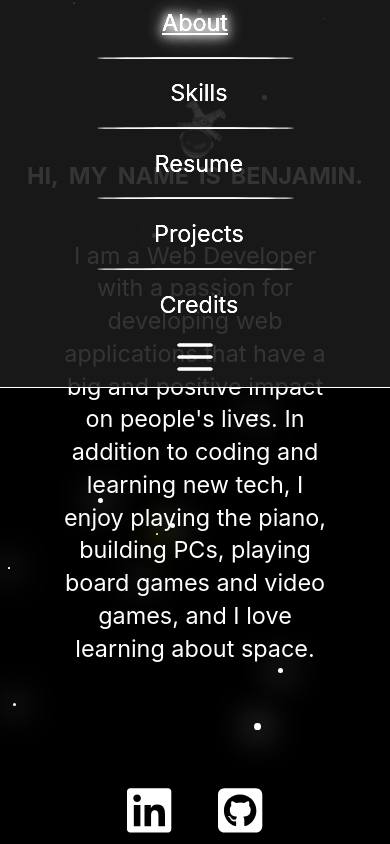
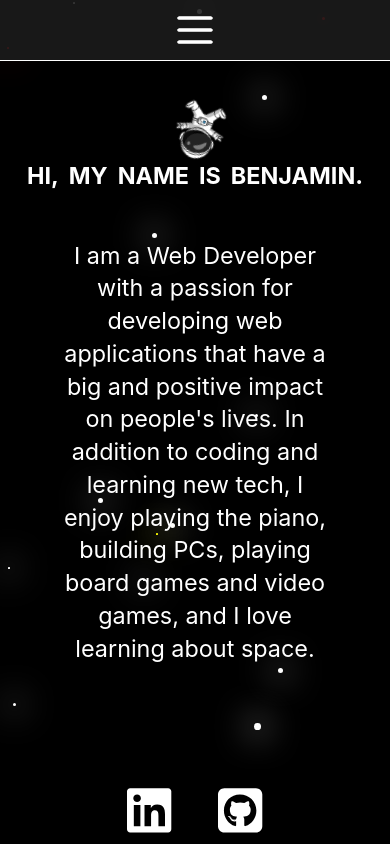
Before and after one commit to semanticsatiation/portfolio, a React (Create React App) app: page / in a window 390 px wide. Built offline with nearby package versions, Linux system fonts and the light colour scheme.

Commit message:
fix mobile layout

```diff
--- a/src/App.js
+++ b/src/App.js
@@ -62,6 +62,8 @@ function App() {
   const [skipWarp, setSkipWarp] = useState(false);
 
   const [mainProject, setMainProject] = useState(defaultProject);
+
+  const [hideMenu, setHideMenu] = useState(true);
 
   const handleResize = () => {
     setWindowStars();
@@ -232,6 +234,23 @@ function App() {
     }
   }
 
+  const setMenu = (state) => {
+    if (window.innerWidth < 500) {
+      setHideMenu(state);
+    }
+  }
+
+  const Links = <>
+    <a className={`glow ${currentLink === aboutLink ? ("current-link") : ("")}`} onClick={showAbout}>About</a>
+    <hr/>
+    <a className={`glow ${currentLink === skillsLink ? ("current-link") : ("")}`} onClick={showSkills}>Skills</a>
+    <hr/>
+    <a className="glow" href="https://docs.google.com/document/d/1DQPFYJIr2aiuMMZvjc8Qi7Gps8EPxye81WBZCx3o1Fw/edit?usp=sharing" target="_blank" rel="noreferrer noopener">Resume</a>
+    <hr/>
+    <a className={`glow ${currentLink === projectsLink ? ("current-link") : ("")}`} onClick={showProjects}>Projects</a>
+    <hr/>
+    <a className={`glow ${currentLink === creditsLink ? ("current-link") : ("")}`} onClick={showCredits}>Credits</a>
+  </>
 
   return (
     <div className="home-container">
@@ -267,17 +286,22 @@ function App() {
         )
       }
 
-      <nav className='home-links'>
-        <a className={`glow ${currentLink === aboutLink ? ("current-link") : ("")}`} onClick={showAbout}>About</a>
-        <hr/>
-        <a className={`glow ${currentLink === skillsLink ? ("current-link") : ("")}`} onClick={showSkills}>Skills</a>
-        <hr/>
-        <a className="glow" href="https://docs.google.com/document/d/1DQPFYJIr2aiuMMZvjc8Qi7Gps8EPxye81WBZCx3o1Fw/edit?usp=sharing" target="_blank" rel="noreferrer noopener">Resume</a>
-        <hr/>
-        <a className={`glow ${currentLink === projectsLink ? ("current-link") : ("")}`} onClick={showProjects}>Projects</a>
-        <hr/>
-        <a className={`glow ${currentLink === creditsLink ? ("current-link") : ("")}`} onClick={showCredits}>Credits</a>
-        <Hamburger/>
+      <nav className='home-links' onMouseLeave={e => setMenu(true)} onClick={e => setMenu(!hideMenu)}>
+
+        {
+          window.innerWidth < 500 ? (
+            <>
+              <div className={hideMenu ? "remove" : "expose-home-links"}>
+               {Links}
+              </div>
+              <Hamburger/>
+            </>
+          ) : (
+            <>
+              {Links}
+            </>
+          )
+        }
       </nav>
 
       <div className="ghost-div"></div>
--- a/src/css/App.css
+++ b/src/css/App.css
@@ -257,29 +257,34 @@ html {
   text-align: center;
 }
 
+.expose-home-links {
+  display: flex;
+  flex-direction: column;
+  justify-content: space-around;
+  align-items: center;
+  width: 100%;
+}
+
 .home-links:hover {
   cursor: pointer;
   filter: brightness(150%);
 }
 
-.home-links > a:nth-child(5) {
+/* prevents Resume from being underlined */
+.home-links a:nth-child(5) {
   text-decoration: none;
 }
 
-.home-links:hover > a {
+.home-links > div a {
   display: initial;
   width: 100%;
   padding: 8px;
 }
 
-.home-links:hover hr {
+.home-links > div hr {
   display: initial;
   width: 50%;
   border-radius: 100%;
-}
-
-.home-links > a, .home-links hr {
-  display: none;
 }
 
 .home-links a:not(:first-child) {
@@ -841,9 +846,7 @@ button {
   }
 
   .home-links {
-    display: flex;
     justify-content: center;
-    align-items: center;
     flex-direction: row;
     position: relative;
     z-index: initial;
@@ -851,26 +854,17 @@ button {
     padding: 20px;
     border-radius: 10px;
     border-bottom: none;
+    pointer-events: default;
+  }
+
+  .expose-home-links {
+    display: flex!;
   }
 
   .home-links:hover {
     cursor: initial;
     filter: brightness(initial);
     height: initial;
-  }
-
-  .home-links:hover > a {
-    width: initial;
-    padding: initial;
-  }
-
-
-  .home-links:hover hr {
-    display: none;
-  }
-
-  .home-links > a {
-    display: initial;
   }
 
   .ghost-div {
@@ -896,25 +890,25 @@ button {
     bottom: 35%;
   }
 
-  .projects-list img {
-    transition: box-shadow 0.4s;
-    border-radius: 10px;
-    height:calc(15em - 1vh);
-    width:calc(15em - 1vw);
-  }
-
   .projects-list {
     position: absolute;
     display: flex;
     text-align: center;
     align-items: flex-end;
-    bottom: calc(7vh);
+    bottom: calc(8vh);
     overflow: auto;
     align-items: center;
     width: calc(99vw - 5px);
     left: 5px;
     font-size: clamp(0.5rem, 0.6vw, 1vh);
     width: 98vw;
+  }
+
+  .projects-list img {
+    transition: box-shadow 0.4s;
+    border-radius: 10px;
+    height:calc(13em - 1vh);
+    width:calc(13em - 1vw);
   }
 
   .projects-list li {
```
